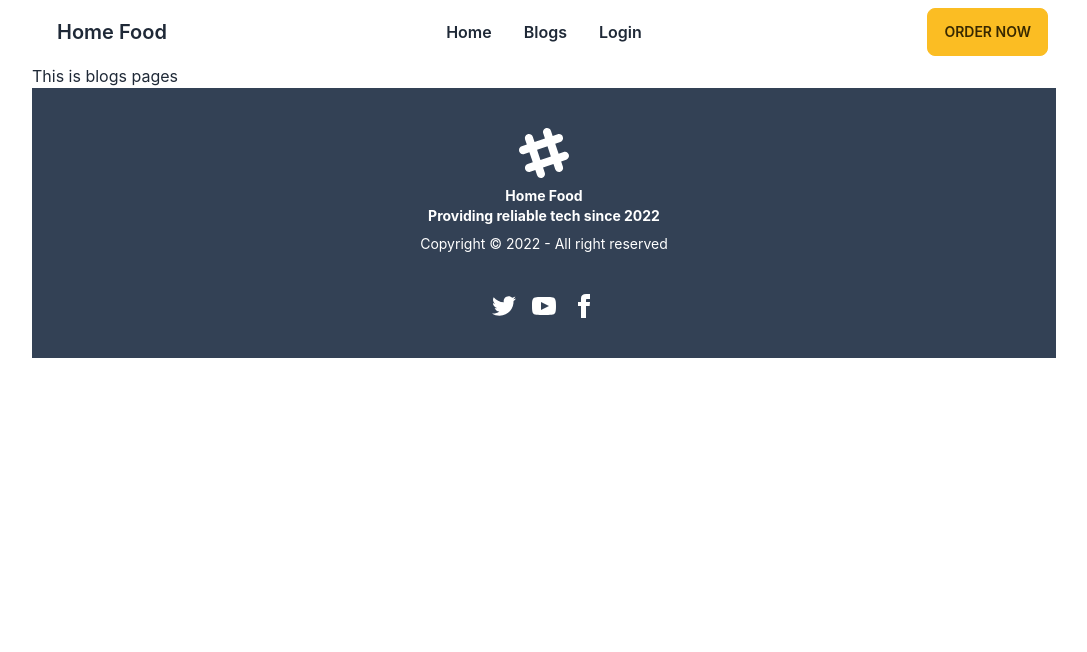
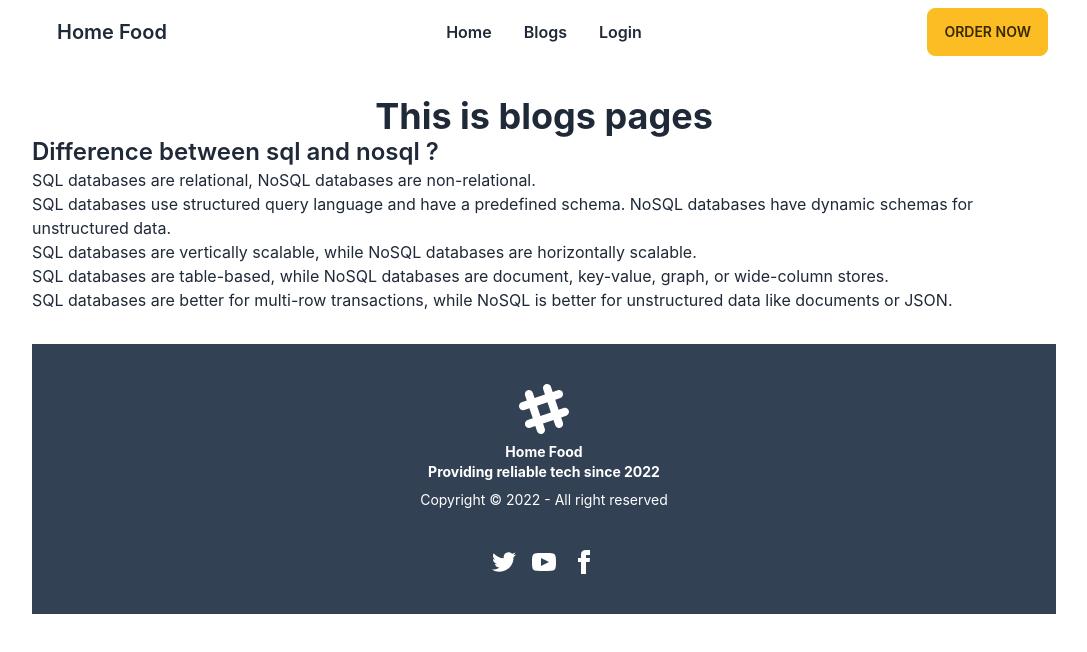
Before and after one commit to parthasuman/home-food-all, a React (Create React App) app: page /blogs in a window 1280 px wide. Shown: the top 652 px of the page, without its empty margins (96-1183 px from the left). Built offline with nearby package versions, Linux system fonts and the light colour scheme; no server answers.

Commit message:
question added

```diff
--- a/src/Pages/Blogs/Blogs.js
+++ b/src/Pages/Blogs/Blogs.js
@@ -1,7 +1,27 @@
 import React from "react";
 
 const Blogs = () => {
-  return <div>This is blogs pages</div>;
+  return (
+    <div className="my-8">
+      <h2 className="text-4xl font-bold text-center">This is blogs pages</h2>
+      <h2 className="text-2xl font-semibold">
+        Difference between sql and nosql ?
+      </h2>
+      <p>
+        SQL databases are relational, NoSQL databases are non-relational.
+        <br></br>
+        SQL databases use structured query language and have a predefined
+        schema. NoSQL databases have dynamic schemas for unstructured data.
+        <br></br>
+        SQL databases are vertically scalable, while NoSQL databases are
+        horizontally scalable.<br></br>
+        SQL databases are table-based, while NoSQL databases are document,
+        key-value, graph, or wide-column stores.<br></br>
+        SQL databases are better for multi-row transactions, while NoSQL is
+        better for unstructured data like documents or JSON.
+      </p>
+    </div>
+  );
 };
 
 export default Blogs;
```
